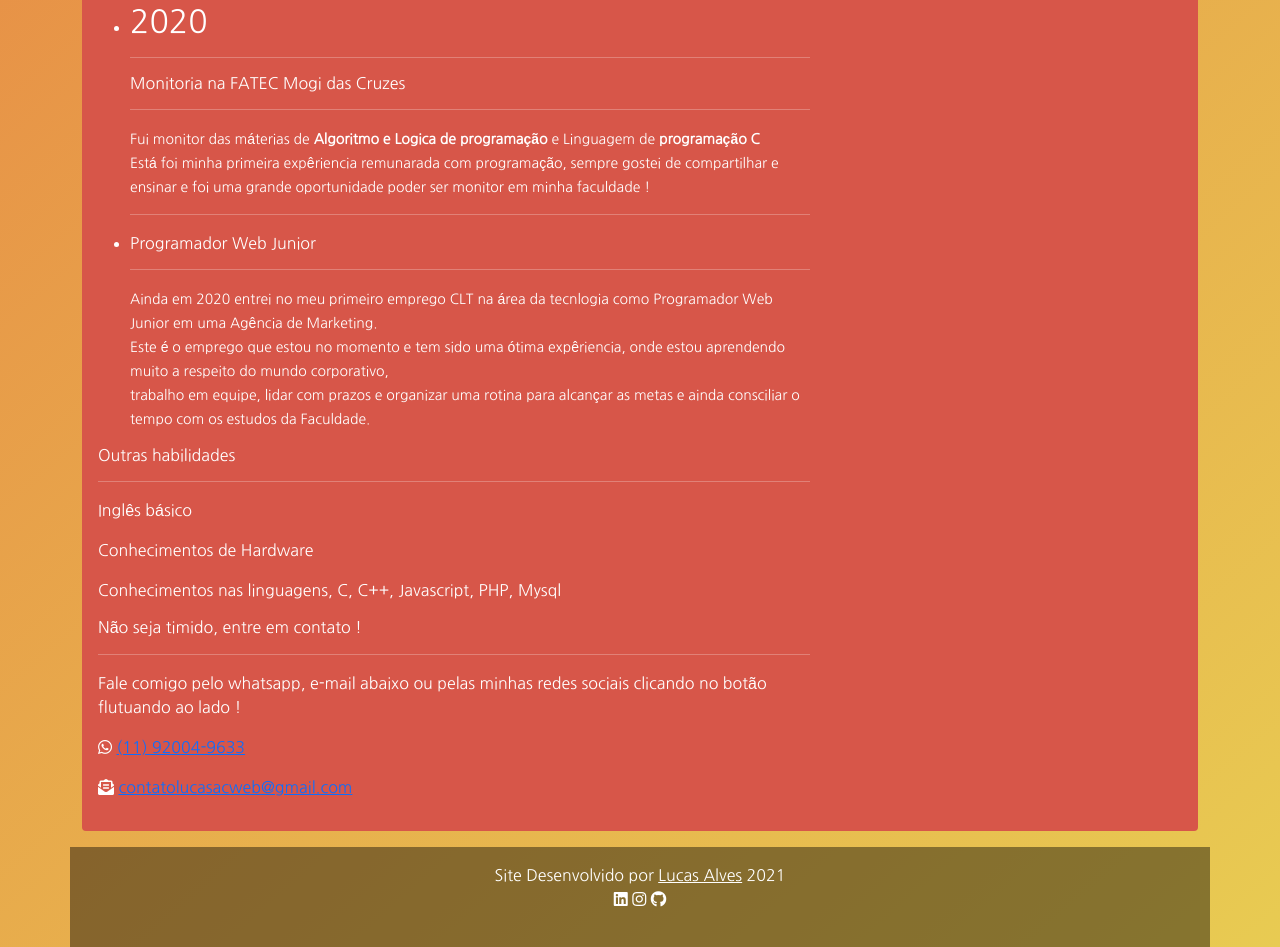
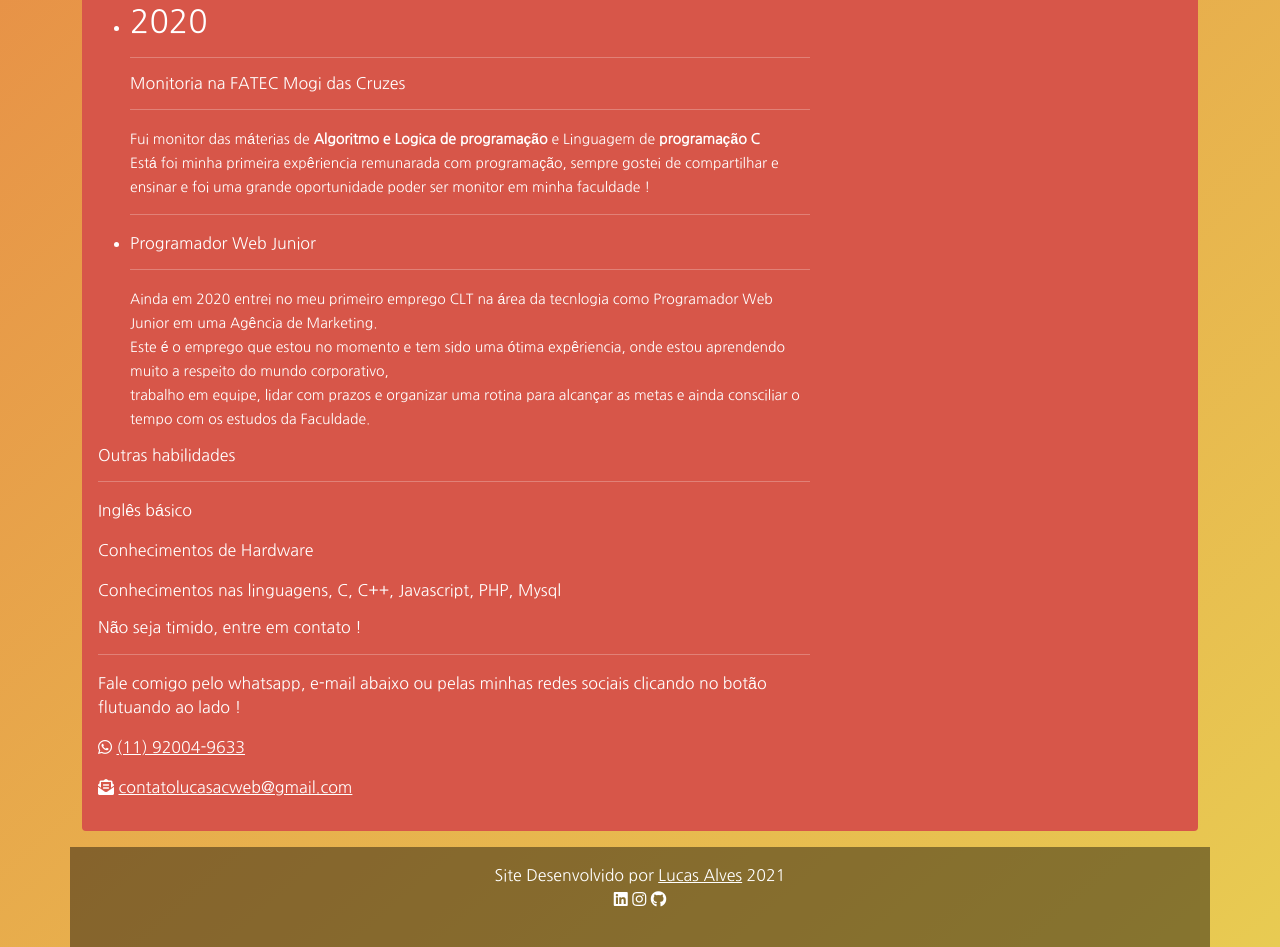
Before and after one commit to lucasAlcp/portifolio, a plain HTML site: page index.html in a window 1280 px wide. Shown: the part 1170-2117 px from the top of the page. Drawn offline with nearby package versions, Linux system fonts and the light colour scheme.

Commit message:
Update index.html

```diff
--- a/index.html
+++ b/index.html
@@ -141,8 +141,8 @@
 									<h6>Não seja timido, entre em contato !</h6>
 									<hr>
 									<p>Fale comigo pelo whatsapp, e-mail abaixo ou pelas minhas redes sociais clicando no botão flutuando ao lado !</p>
-									<p><i class="fab fa-whatsapp"></i> <a href="https://web.whatsapp.com/send?phone=5511920049633&text=Estou%20entrando%20em%20contato%20atraves%20do%20seu%20site">(11) 92004-9633</a> </p>
-									<p><i class="fas fa-envelope-open-text"></i> <a href="mailto:contatolucasacweb@gmail.com">contatolucasacweb@gmail.com</a> </p>
+									<p><i class="fab fa-whatsapp"></i> <a class="text-white" href="https://web.whatsapp.com/send?phone=5511920049633&text=Estou%20entrando%20em%20contato%20atraves%20do%20seu%20site">(11) 92004-9633</a> </p>
+									<p><i class="fas fa-envelope-open-text"></i> <a class="text-white" href="mailto:contatolucasacweb@gmail.com">contatolucasacweb@gmail.com</a> </p>
 
                                 </div>
                             </div>
```
